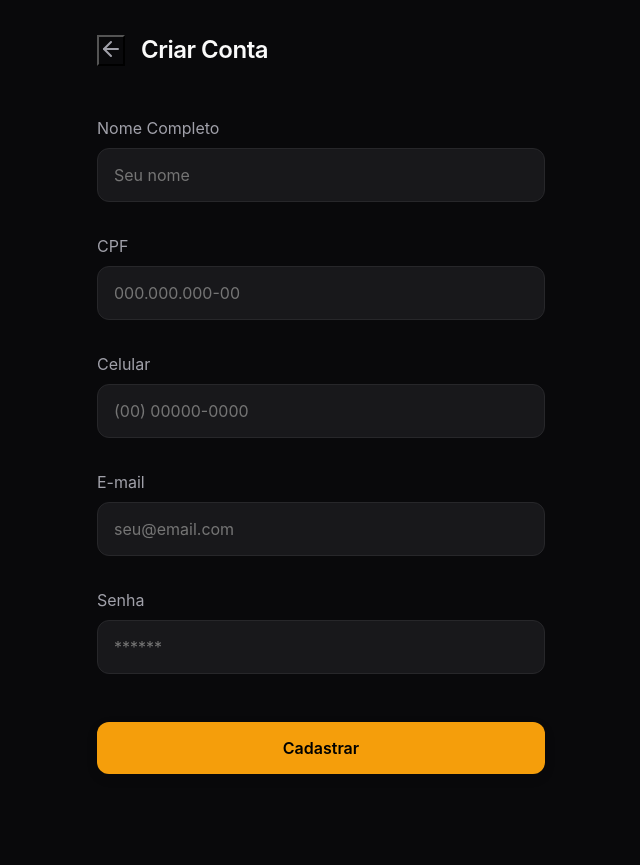
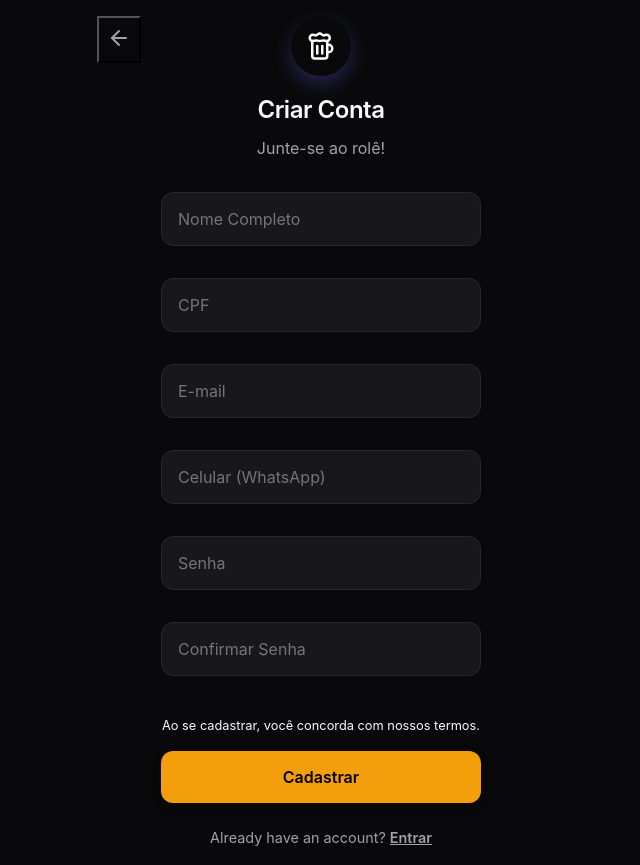
Before and after one commit to dwolfx/consagrado-b2c, a React (Vite) app: page /register in a window 1280 px wide. Shown: the whole page, without its empty margins (319-959 px from the left). Before the commit the page ends 800 px from the top, so only its background shows below. Built offline with nearby package versions, Linux system fonts and the light colour scheme.

Commit message:
fix: update auth flow to supabase native auth

```diff
--- a/src/pages/Register.jsx
+++ b/src/pages/Register.jsx
@@ -1,54 +1,206 @@
+import { useState } from 'react';
+import { useAuth } from '../context/AuthContext';
 import { useNavigate, Link } from 'react-router-dom';
-import { ArrowLeft } from 'lucide-react';
+import { Beer, ArrowLeft } from 'lucide-react';
 
 const Register = () => {
+    const { register } = useAuth();
     const navigate = useNavigate();
 
-    const handleRegister = (e) => {
+    const [formData, setFormData] = useState({
+        name: '',
+        cpf: '',
+        email: '',
+        phone: '',
+        password: '',
+        confirmPassword: ''
+    });
+    const [error, setError] = useState('');
+    const [loading, setLoading] = useState(false);
+
+    // Masks
+    const maskCPF = (value) => {
+        return value
+            .replace(/\D/g, '')
+            .replace(/(\d{3})(\d)/, '$1.$2')
+            .replace(/(\d{3})(\d)/, '$1.$2')
+            .replace(/(\d{3})(\d{1,2})/, '$1-$2')
+            .replace(/(-\d{2})\d+?$/, '$1');
+    };
+
+    const maskPhone = (value) => {
+        return value
+            .replace(/\D/g, '')
+            .replace(/(\d{2})(\d)/, '($1) $2')
+            .replace(/(\d{5})(\d)/, '$1-$2')
+            .replace(/(-\d{4})\d+?$/, '$1');
+    };
+
+    const handleChange = (e) => {
+        const { name, value } = e.target;
+        let formattedValue = value;
+
+        if (name === 'cpf') formattedValue = maskCPF(value);
+        if (name === 'phone') formattedValue = maskPhone(value);
+
+        setFormData(prev => ({ ...prev, [name]: formattedValue }));
+    };
+
+    const validateEmail = (email) => {
+        return /^[^\s@]+@[^\s@]+\.[^\s@]+$/.test(email);
+    };
+
+    const handleRegister = async (e) => {
         e.preventDefault();
-        alert("Cadastro realizado! Faça login.");
-        navigate('/login');
+        setError('');
+
+        if (!validateEmail(formData.email)) {
+            setError('E-mail inválido.');
+            return;
+        }
+
+        if (formData.password !== formData.confirmPassword) {
+            setError('Senhas não conferem.');
+            return;
+        }
+
+        if (formData.cpf.length < 14) {
+            setError('CPF incompleto.');
+            return;
+        }
+
+        setLoading(true);
+        // Call register from AuthContext
+        const { success, error } = await register(
+            formData.name,
+            formData.email,
+            formData.password,
+            formData.phone,
+            formData.cpf
+        );
+
+        if (success) {
+            alert('Conta criada com sucesso! 📧\n\nPor favor, verifique seu e-mail para confirmar o cadastro antes de fazer login.');
+            navigate('/login');
+        } else {
+            setError(error || 'Erro ao cadastrar.');
+        }
+        setLoading(false);
     };
 
     return (
-        <div className="container">
-            <header style={{ padding: '1rem 0', display: 'flex', alignItems: 'center', gap: '1rem' }}>
-                <button onClick={() => navigate(-1)} className="btn-ghost" style={{ width: 'auto', padding: 0 }}>
-                    <ArrowLeft />
-                </button>
-                <h2>Criar Conta</h2>
-            </header>
+        <div className="container fade-in" style={{ justifyContent: 'center', minHeight: '100vh', display: 'flex', flexDirection: 'column' }}>
 
-            <form onSubmit={handleRegister} style={{ marginTop: '2rem' }}>
+            <button onClick={() => navigate(-1)} className="btn-ghost" style={{ position: 'absolute', top: '1rem', left: '1rem', width: 'auto' }}>
+                <ArrowLeft />
+            </button>
+
+            <div style={{ textAlign: 'center', marginBottom: '2rem' }}>
+                <div style={{
+                    width: '60px', height: '60px', background: 'var(--primary)',
+                    borderRadius: '50%', display: 'flex', alignItems: 'center', justifyContent: 'center',
+                    margin: '0 auto 1rem auto', boxShadow: '0 8px 20px rgba(99, 102, 241, 0.3)'
+                }}>
+                    <Beer size={30} color="white" />
+                </div>
+                <h1 style={{ fontSize: '1.5rem', marginBottom: '0.5rem' }}>Criar Conta</h1>
+                <p style={{ color: 'var(--text-secondary)' }}>Junte-se ao rolê!</p>
+            </div>
+
+            <form onSubmit={handleRegister} style={{ width: '100%', maxWidth: '320px', margin: '0 auto' }}>
+                {error && (
+                    <div style={{ background: 'rgba(239, 68, 68, 0.1)', color: '#ef4444', padding: '0.75rem', borderRadius: '8px', marginBottom: '1rem', fontSize: '0.9rem', textAlign: 'center' }}>
+                        {error}
+                    </div>
+                )}
+
                 <div style={{ marginBottom: '1rem' }}>
-                    <label style={{ display: 'block', marginBottom: '0.5rem', color: 'var(--text-secondary)' }}>Nome Completo</label>
-                    <input type="text" className="input-field" placeholder="Seu nome" required />
+                    <input
+                        name="name"
+                        placeholder="Nome Completo"
+                        className="input-field"
+                        value={formData.name}
+                        onChange={handleChange}
+                        required
+                        style={{ width: '100%' }}
+                    />
                 </div>
 
                 <div style={{ marginBottom: '1rem' }}>
-                    <label style={{ display: 'block', marginBottom: '0.5rem', color: 'var(--text-secondary)' }}>CPF</label>
-                    <input type="text" className="input-field" placeholder="000.000.000-00" required />
+                    <input
+                        name="cpf"
+                        placeholder="CPF"
+                        className="input-field"
+                        value={formData.cpf}
+                        onChange={handleChange}
+                        required
+                        maxLength={14}
+                        style={{ width: '100%' }}
+                    />
                 </div>
 
                 <div style={{ marginBottom: '1rem' }}>
-                    <label style={{ display: 'block', marginBottom: '0.5rem', color: 'var(--text-secondary)' }}>Celular</label>
-                    <input type="tel" className="input-field" placeholder="(00) 00000-0000" required />
+                    <input
+                        name="email"
+                        type="email"
+                        placeholder="E-mail"
+                        className="input-field"
+                        value={formData.email}
+                        onChange={handleChange}
+                        required
+                        style={{ width: '100%' }}
+                    />
+                </div>
+                <div style={{ marginBottom: '1rem' }}>
+                    <input
+                        name="phone"
+                        type="tel"
+                        placeholder="Celular (WhatsApp)"
+                        className="input-field"
+                        value={formData.phone}
+                        onChange={handleChange}
+                        required
+                        maxLength={15}
+                        style={{ width: '100%' }}
+                    />
+                </div>
+                <div style={{ marginBottom: '1rem' }}>
+                    <input
+                        name="password"
+                        type="password"
+                        placeholder="Senha"
+                        className="input-field"
+                        value={formData.password}
+                        onChange={handleChange}
+                        required
+                        style={{ width: '100%' }}
+                    />
+                </div>
+                <div style={{ marginBottom: '1.5rem' }}>
+                    <input
+                        name="confirmPassword"
+                        type="password"
+                        placeholder="Confirmar Senha"
+                        className="input-field"
+                        value={formData.confirmPassword}
+                        onChange={handleChange}
+                        required
+                        style={{ width: '100%' }}
+                    />
                 </div>
 
-                <div style={{ marginBottom: '1rem' }}>
-                    <label style={{ display: 'block', marginBottom: '0.5rem', color: 'var(--text-secondary)' }}>E-mail</label>
-                    <input type="email" className="input-field" placeholder="seu@email.com" required />
+                <div style={{ marginBottom: '1rem', fontSize: '0.8rem', color: 'var(--text-tertiary)', textAlign: 'center' }}>
+                    Ao se cadastrar, você concorda com nossos termos.
                 </div>
 
-                <div style={{ marginBottom: '2rem' }}>
-                    <label style={{ display: 'block', marginBottom: '0.5rem', color: 'var(--text-secondary)' }}>Senha</label>
-                    <input type="password" className="input-field" placeholder="******" required />
-                </div>
-
-                <button type="submit" className="btn btn-primary">
-                    Cadastrar
+                <button type="submit" className="btn btn-primary" disabled={loading} style={{ width: '100%', marginBottom: '1.5rem', padding: '1rem' }}>
+                    {loading ? 'Criando...' : 'Cadastrar'}
                 </button>
             </form>
+
+            <div style={{ textAlign: 'center', color: 'var(--text-secondary)', fontSize: '0.9rem' }}>
+                Already have an account? <Link to="/login" style={{ color: 'var(--primary)', fontWeight: 600 }}>Entrar</Link>
+            </div>
         </div>
     );
 };
```
Also changed, not shown: src/context/AuthContext.jsx (+65 -45 lines).
